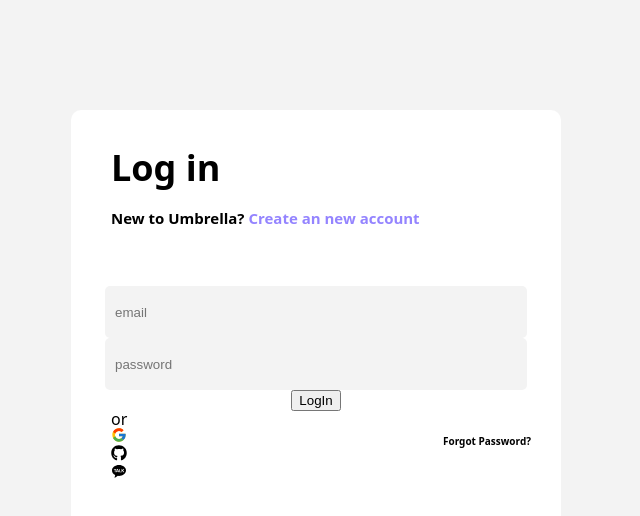
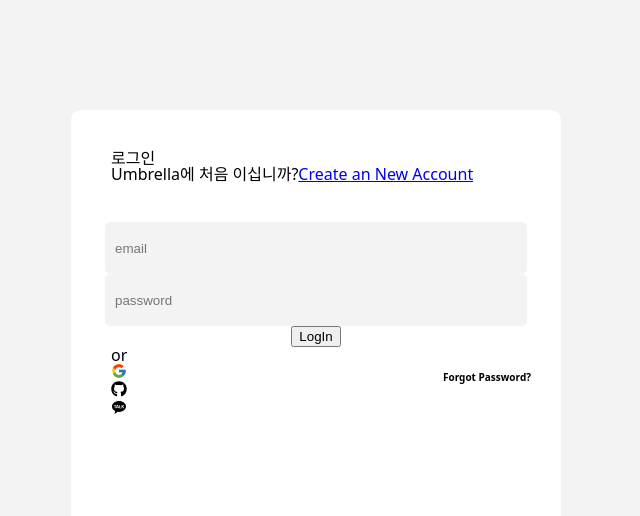
Before and after one commit to SugarSyrup/Umbrella, a Next.js app: page /user/login in a window 1280 px wide. Shown: the top 516 px of the page, without its empty margins (324-964 px from the left). Built offline with nearby package versions, Linux system fonts and the light colour scheme.

Commit message:
Refactor : Login Page Header Molecule
Login Page Header Molecule

```diff
--- /dev/null
+++ b/components/atoms/Heading.tsx
@@ -0,0 +1,9 @@
+export interface HeadingPropsType{
+    content:string,
+}
+
+export function Heading({content}:HeadingPropsType) {
+    return(
+        <h1>{content}</h1>
+    )
+}
--- /dev/null
+++ b/components/atoms/Span.tsx
@@ -0,0 +1,12 @@
+import React from "react";
+
+export interface SpanPropsType{
+    content:string,
+    children:React.ReactChild,
+}
+
+export function Span({content,children}:SpanPropsType){
+    return(
+        <span>{content}{children}</span>
+    )
+}
--- /dev/null
+++ b/components/molecules/LoginPageHeader.tsx
@@ -0,0 +1,14 @@
+import { Heading } from "../atoms/Heading";
+import { Span } from "../atoms/Span";
+import { TextLink } from "../atoms/TextLink";
+
+export function LoginPageHeader() {
+    return(
+        <header>
+            <Heading content='로그인' />
+            <Span content='Umbrella에 처음 이십니까?'>
+                <TextLink href='/user/signup' content='Create an New Account'/>
+            </Span>
+        </header>
+    )
+}
--- a/pages/user/login.tsx
+++ b/pages/user/login.tsx
@@ -5,16 +5,14 @@ import styles from '@/styles/pages/login.module.scss';
 import LoginForm from '@/components/molecules/LoginForm';
 import { LoginOAuthLinkButtonDiv } from '@/components/molecules/LoginOAuthLinkButtonDiv';
 import { CenterTextContour } from '@/components/atoms/CenterTextContour';
+import { LoginPageHeader } from '@/components/molecules/LoginPageHeader';
 
 export default function Home() {
 
   return (
     <div className={styles.mainContainer}>
       <main className={styles.loginContainer}>
-        <div className={styles.textContainer}>
-            <span className={styles.heading}>Log in</span>
-            <span className={styles.smallTxt}>New to Umbrella? <a href="/user/signup">Create an new account</a></span>
-        </div>
+        <LoginPageHeader />
         <LoginForm />
         <CenterTextContour content="or" />
         <LoginOAuthLinkButtonDiv />
```
